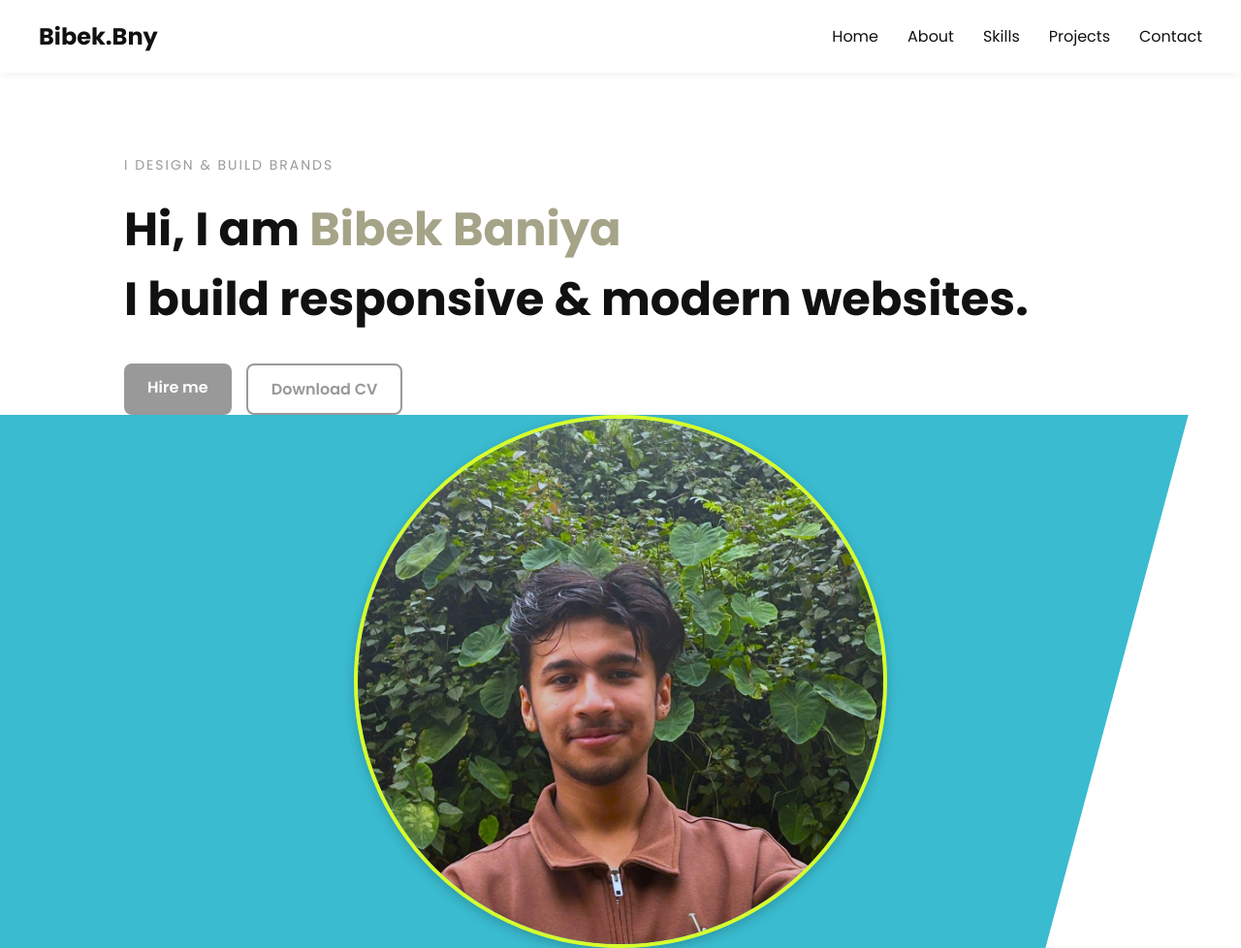
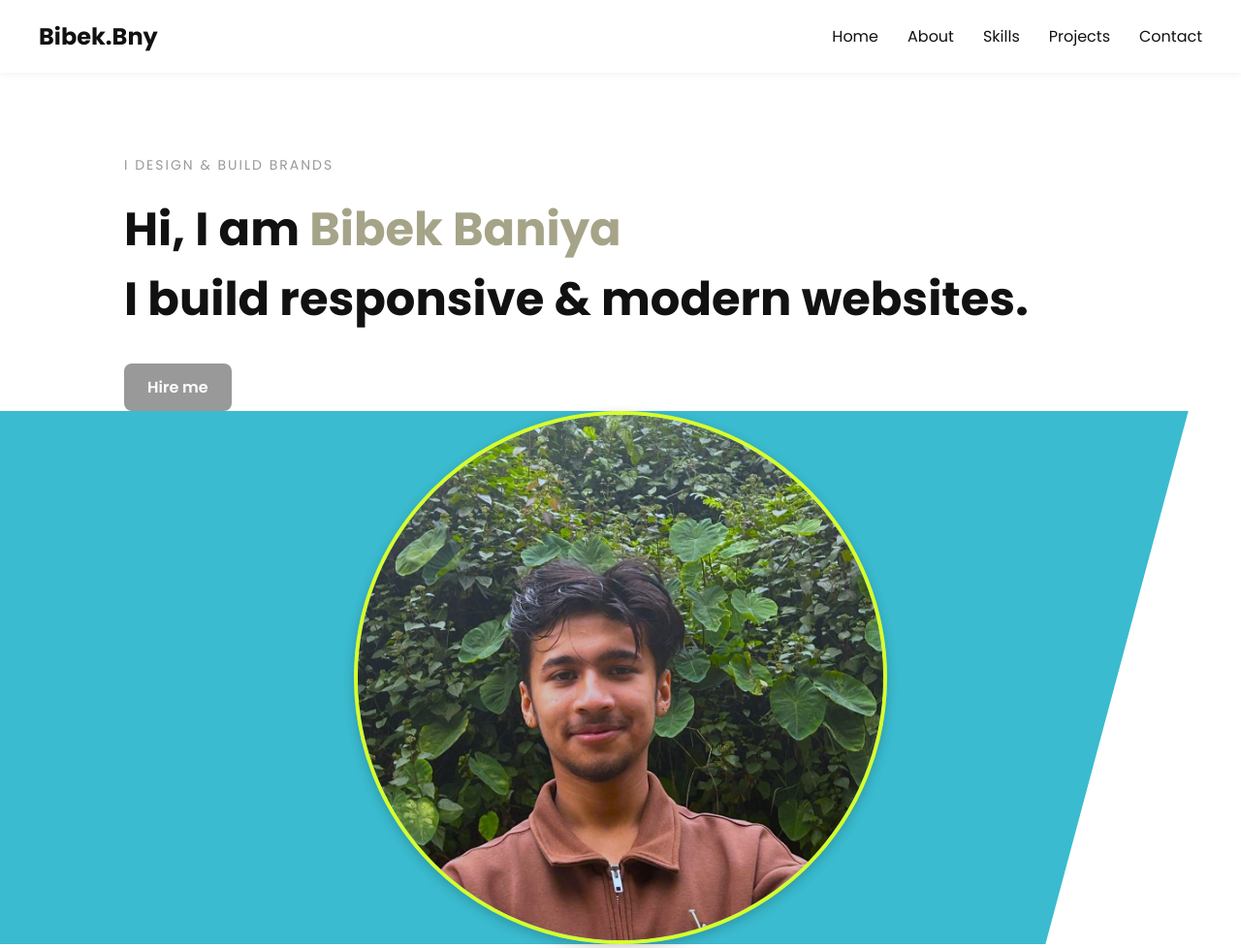
Before and after one commit to bibekbny/test, a plain HTML site: page index.html in a window 1280 px wide. Shown: the top 978 px of the page at 97% size. Drawn offline with nearby package versions, Linux system fonts and the light colour scheme.

Commit message:
just add a comment for the cv for future

```diff
--- a/index.html
+++ b/index.html
@@ -33,8 +33,7 @@
                 <h1>Hi, I am <span>Bibek Baniya</span> <br>I build responsive & modern websites.</h1>
                 <div class="buttons">
                     <a href="https://www.facebook.com/Bibek.Bny.7" class="btn primary">Hire me</a>
-                    <a href="" class="btn outline" download>Download CV</a>
-                </div>
+                    <!--<a href="" class="btn outline" download>Download CV</a>-->
             </div>
             <div class="hero-right">
                 <div class="bg-skew"></div>
```
